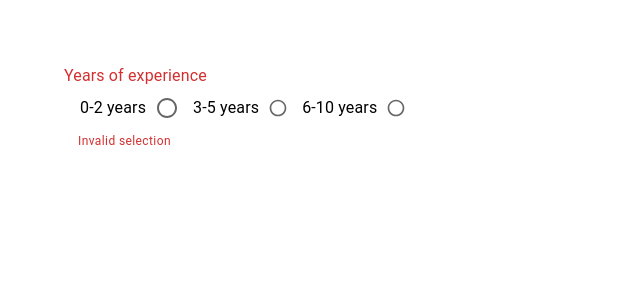
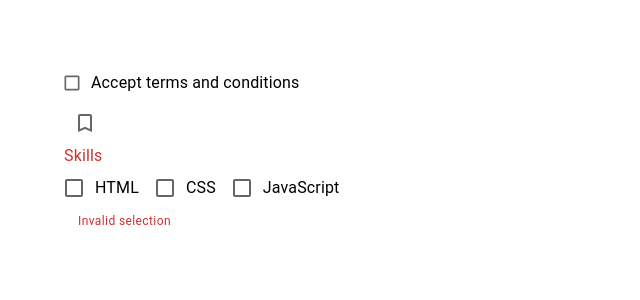
Before and after one commit to AnjoC07/React-Material-UI-Demo, a React (Create React App) app: page / in a window 1280 px wide. Shown: the top 300 px of the page, without its empty margins (0-640 px from the left). Built offline with nearby package versions, Linux system fonts and the light colour scheme.

Commit message:
MUI Checkbox

```diff
--- a/src/App.tsx
+++ b/src/App.tsx
@@ -1,7 +1,8 @@
 // App.tsx
 import "./App.css";
-import { MuiRadioButton } from "./components/MuiRadioButton";
+import { MuiCheckbox } from "./components/MuiCheckbox";
 
+// import { MuiRadioButton } from "./components/MuiRadioButton";
 // import { MuiSelect } from "./components/MuiSelect";
 // import { MuiTextField } from "./components/MuiTextField";
 // import { MuiButton } from "./components/MuiButton";
@@ -14,7 +15,8 @@ function App() {
       {/* <MuiButton /> */}
       {/* <MuiTextField />  */}
       {/* <MuiSelect />  */}
-      <MuiRadioButton /> {/* MUI RadioButton */}
+      {/* <MuiRadioButton />  */}
+      <MuiCheckbox /> {/* MUI CheckBox */}
     </div>
   );
 }
--- /dev/null
+++ b/src/components/MuiCheckbox.tsx
@@ -0,0 +1,99 @@
+import { useState } from "react";
+import {
+  Box,
+  FormControlLabel,
+  Checkbox,
+  FormControl, //CheckBox Group Requirement
+  FormLabel, //CheckBox Group Requirement
+  FormGroup, //CheckBox Group Requirement
+  FormHelperText,
+} from "@mui/material";
+// Import Bookmark related icon
+import BookmarkBorderIcon from "@mui/icons-material/BookmarkBorder";
+import BookmarkIcon from "@mui/icons-material/Bookmark";
+
+export const MuiCheckbox = () => {
+  // useState Declaration
+  const [acceptTnC, setAcceptTnC] = useState(false);
+  //   Tracking of Selected Objects Dynamically using an Array
+  const [skills, setSkills] = useState<string[]>([]);
+  console.log(skills);
+
+  const handleChange = (event: React.ChangeEvent<HTMLInputElement>) => {
+    setAcceptTnC(event.target.checked);
+  };
+  const handleSkillChange = (event: React.ChangeEvent<HTMLInputElement>) => {
+    const index = skills.indexOf(event.target.value);
+    if (index === -1) {
+      setSkills([...skills, event.target.value]);
+    } else {
+      setSkills(skills.filter((skill) => skill !== event.target.value));
+    }
+  };
+  return (
+    <Box>
+      <Box>
+        <FormControlLabel
+          control={
+            <Checkbox
+              checked={acceptTnC}
+              onChange={handleChange}
+              size="small"
+              color="secondary"
+            />
+          }
+          label="Accept terms and conditions"
+        />
+      </Box>
+      {/* Creation of Empty Bookmark Icon Checkbox */}
+      <Box>
+        <Checkbox
+          icon={<BookmarkBorderIcon />}
+          checkedIcon={<BookmarkIcon />}
+          checked={acceptTnC}
+          onChange={handleChange}
+        />
+      </Box>
+
+      {/* CheckBox Group */}
+      <Box>
+        <FormControl error>
+          <FormLabel>Skills</FormLabel>
+          <FormGroup row>
+            <FormControlLabel
+              control={
+                <Checkbox
+                  value="html"
+                  checked={skills.includes("html")}
+                  onChange={handleSkillChange}
+                />
+              }
+              label="HTML"
+            />
+            <FormControlLabel
+              control={
+                <Checkbox
+                  value="css"
+                  checked={skills.includes("css")}
+                  onChange={handleSkillChange}
+                />
+              }
+              label="CSS"
+            />
+            <FormControlLabel
+              control={
+                <Checkbox
+                  value="javascript"
+                  checked={skills.includes("javascript")}
+                  onChange={handleSkillChange}
+                />
+              }
+              label="JavaScript"
+            />
+          </FormGroup>
+          <FormHelperText>Invalid selection</FormHelperText>
+        </FormControl>
+      </Box>
+    </Box>
+  );
+};
```
